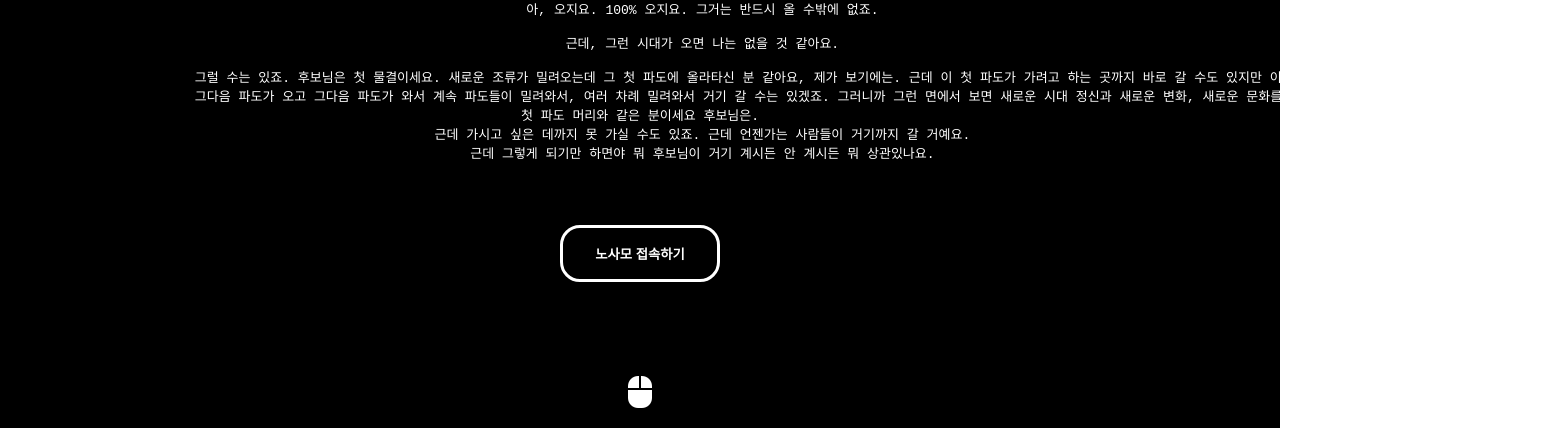
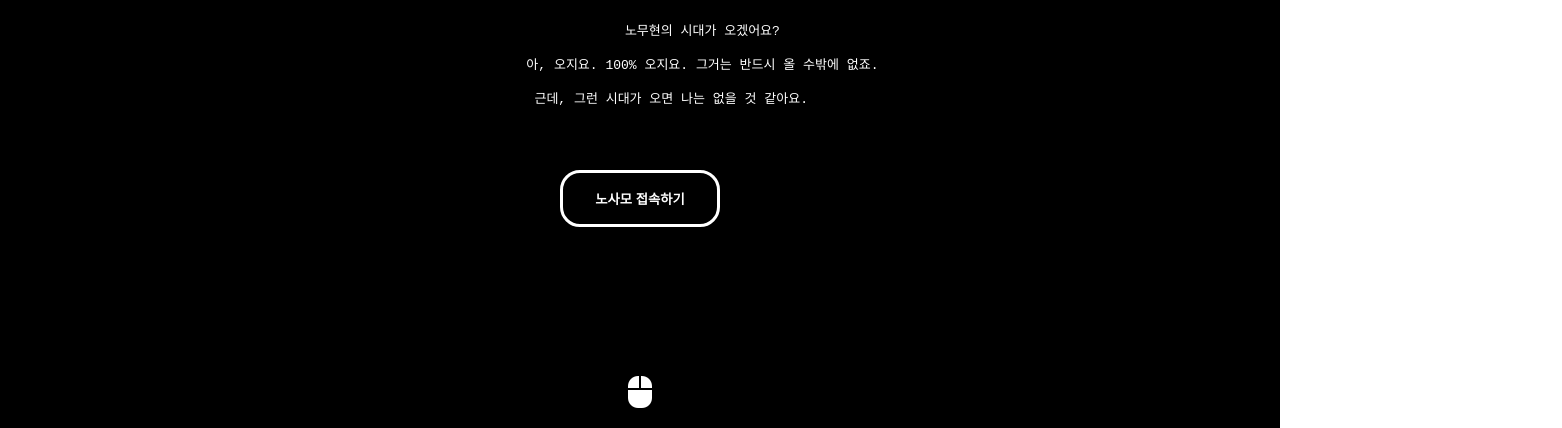
Before and after one commit to hsk2025/gogo, a plain HTML site: page index.html in a window 1280 px wide. Shown: the part 372-800 px from the top of the page, 1562 px wide, since content can reach past the window. Drawn offline with Linux system fonts and the light colour scheme.

Commit message:
Update index.html

```diff
--- a/index.html
+++ b/index.html
@@ -44,12 +44,6 @@
                 아, 오지요. 100% 오지요. 그거는 반드시 올 수밖에 없죠.
 
                 근데, 그런 시대가 오면 나는 없을 것 같아요.
-
-                그럴 수는 있죠. 후보님은 첫 물결이세요. 새로운 조류가 밀려오는데 그 첫 파도에 올라타신 분 같아요, 제가 보기에는. 근데 이 첫 파도가 가려고 하는 곳까지 바로 갈 수도 있지만 이 첫 파도가 못 가고,
-                그다음 파도가 오고 그다음 파도가 와서 계속 파도들이 밀려와서, 여러 차례 밀려와서 거기 갈 수는 있겠죠. 그러니까 그런 면에서 보면 새로운 시대 정신과 새로운 변화, 새로운 문화를 체현하고 있으시기 때문에
-                첫 파도 머리와 같은 분이세요 후보님은.
-                근데 가시고 싶은 데까지 못 가실 수도 있죠. 근데 언젠가는 사람들이 거기까지 갈 거예요.
-                근데 그렇게 되기만 하면야 뭐 후보님이 거기 계시든 안 계시든 뭐 상관있나요.
             </pre>
             <button class="download">노사모 접속하기</button>
             <button class="mouse"><i class="fa-solid fa-computer-mouse"></i></button>
```
